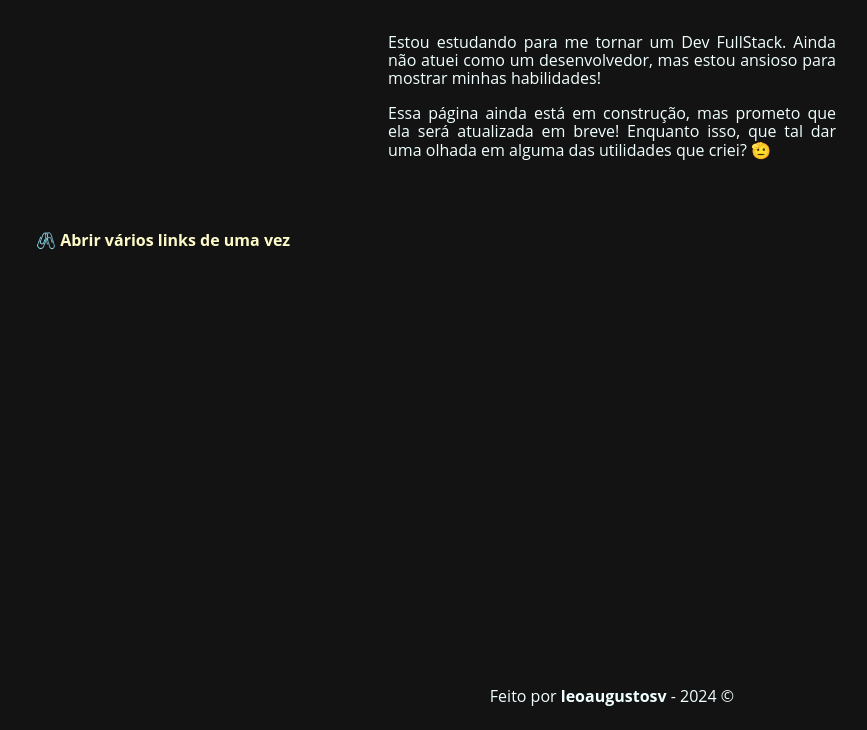
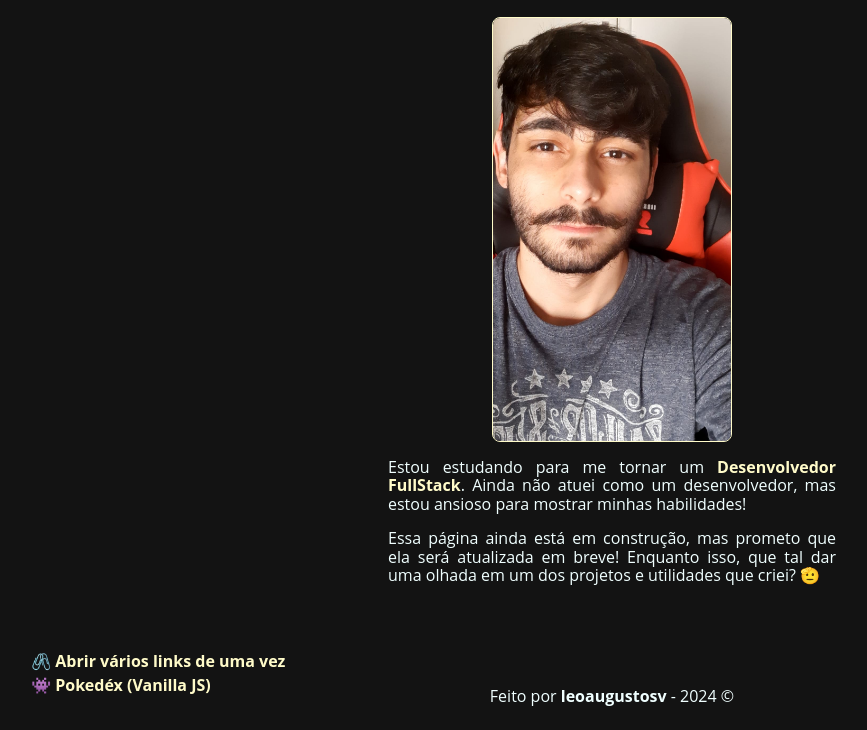
Before and after one commit to leoaugustosv/leoaugustosv.github.io, a plain HTML site: page index.html in a window 1280 px wide. Shown: the part 79-809 px from the top of the page, without its empty margins (28-895 px from the left). Drawn offline with nearby package versions, Linux system fonts and the light colour scheme.

Commit message:
feat: adicionar imagem e link para pokedex

```diff
--- a/assets/css/style.css
+++ b/assets/css/style.css
@@ -8,9 +8,8 @@ body {
   box-sizing: border-box;
 }
 
-
 /* Footer */
-footer{
+footer {
   position: fixed;
   text-align: center;
   width: 100%;
@@ -19,29 +18,28 @@ footer{
   bottom: 0;
 }
 
-footer .author{
+footer .author {
   font-weight: bold;
 }
 
-a{
+a {
   color: inherit;
   text-decoration: none;
 }
 
-footer a:hover{
+footer a:hover {
   filter: brightness(1.25);
   -webkit-filter: brightness(1.25);
 }
 
-
 /* Apresentação */
 
-.presentation{
+.presentation {
   display: flex;
   justify-content: center;
 }
 
-.main{
+.main {
   color: azure;
   margin: 1em;
   max-width: 35%;
@@ -51,23 +49,38 @@ footer a:hover{
   flex-direction: column;
 }
 
-.main h1{
-
+.main img {
+  width: 15em;
+  border: #fffbc9 0.1em;
+  border-style: solid;
+  border-radius: 0.5em;
+  margin: auto;
+  transition: 0.6s;
 }
 
+.photo:hover {
+  transform: scale(1.05);
+}
 
-.maintext{
+.main .main h1 {
+}
+
+.maintext {
   text-align: justify;
 }
 
-.name{
+.name {
   color: #fffbc9;
 }
 
+.highlight {
+  color: #fffbc9;
+  font-weight: bold;
+}
 
 /* Seção de utilidades */
 
-.utilities-container{
+.utilities-container {
   color: azure;
   margin: 1em;
   max-width: 35%;
@@ -77,16 +90,20 @@ footer a:hover{
   flex-direction: column;
 }
 
-.utilities-list li{
-    padding: .5em;
+.utilities-container ul {
+  list-style-type: none;
+}
+
+.utilities-list li {
+  padding: 0.2em;
   transition: 0.6s;
   border-radius: 10px;
   color: #fffbc9;
   font-weight: bold;
-    display: inline-block;
+  display: table;
 }
 
-.utilities-list li:hover{
+.utilities-list li:hover {
   filter: brightness(1.25);
   border-radius: 2px;
   transition: 0.8s;
--- a/index.html
+++ b/index.html
@@ -1,40 +1,57 @@
 <!DOCTYPE html>
 <html lang="en">
   <head>
-    <meta charset="UTF-8">
-    <meta name="viewport" content="width=device-width, initial-scale=1.0">
+    <meta charset="UTF-8" />
+    <meta name="viewport" content="width=device-width, initial-scale=1.0" />
     <title>Home - leoaugustosv</title>
-    <link rel="stylesheet" href="assets/css/style.css">
-    <link rel="stylesheet" href="https://cdnjs.cloudflare.com/ajax/libs/normalize/8.0.1/normalize.min.css"
-    integrity="sha512-NhSC1YmyruXifcj/KFRWoC561YpHpc5Jtzgvbuzx5VozKpWvQ+4nXhPdFgmx8xqexRcpAglTj9sIBWINXa8x5w==" crossorigin="anonymous" referrerpolicy="no-referrer" />
-
+    <link rel="stylesheet" href="assets/css/style.css" />
+    <link
+      rel="stylesheet"
+      href="https://cdnjs.cloudflare.com/ajax/libs/normalize/8.0.1/normalize.min.css"
+      integrity="sha512-NhSC1YmyruXifcj/KFRWoC561YpHpc5Jtzgvbuzx5VozKpWvQ+4nXhPdFgmx8xqexRcpAglTj9sIBWINXa8x5w=="
+      crossorigin="anonymous"
+      referrerpolicy="no-referrer"
+    />
   </head>
   <body>
     <section class="presentation">
       <div class="main">
         <h1>Oi! Sou o <span class="name">Leonardo</span>.</h1>
+        <img class="photo" src="assets/img/leo1.jpg" alt="Foto do Léo" />
+        <div class="maintext">
+          <p>
+            Estou estudando para me tornar um
+            <span class="highlight">Desenvolvedor FullStack</span>. Ainda não
+            atuei como um desenvolvedor, mas estou ansioso para mostrar minhas
+            habilidades!
+          </p>
 
-        <div class="maintext">
-        <p>Estou estudando para me tornar um Dev FullStack. Ainda não atuei como um desenvolvedor,
-            mas estou ansioso para mostrar minhas habilidades!
-            <p> Essa página ainda está em construção,
-            mas prometo que ela será atualizada em breve! Enquanto isso, que tal dar uma olhada em alguma das utilidades que criei? 🫡</p>
+          <p>
+            Essa página ainda está em construção, mas prometo que ela será
+            atualizada em breve! Enquanto isso, que tal dar uma olhada em um dos
+            projetos e utilidades que criei? 🫡
+          </p>
         </div>
-
       </div>
     </section>
 
     <section class="utilities">
       <div class="utilities-container">
         <ul class="utilities-list">
-        <a href="abrir-urls.html"><li>🖇️ Abrir vários links de uma vez</li></a>
+          <a href="abrir-urls.html">
+            <li>🖇️ Abrir vários links de uma vez</li>
+          </a>
+          <a href="pokedex/index">
+            <li>👾 Pokedéx (Vanilla JS)</li>
+          </a>
         </ul>
       </div>
     </section>
   </body>
 
   <footer>
-    Feito por&nbsp;<span class="author"><a href="https://leoaugustosv.github.io/">leoaugustosv</a></span>&nbsp;- 2024 ©
+    Feito por&nbsp;<span class="author"
+      ><a href="https://leoaugustosv.github.io/">leoaugustosv</a></span
+    >&nbsp;- 2024 ©
   </footer>
-
 </html>
```
Also changed, not shown: assets/img/leo1.jpg (added). Lines whose indentation alone changed are shown as unchanged.
